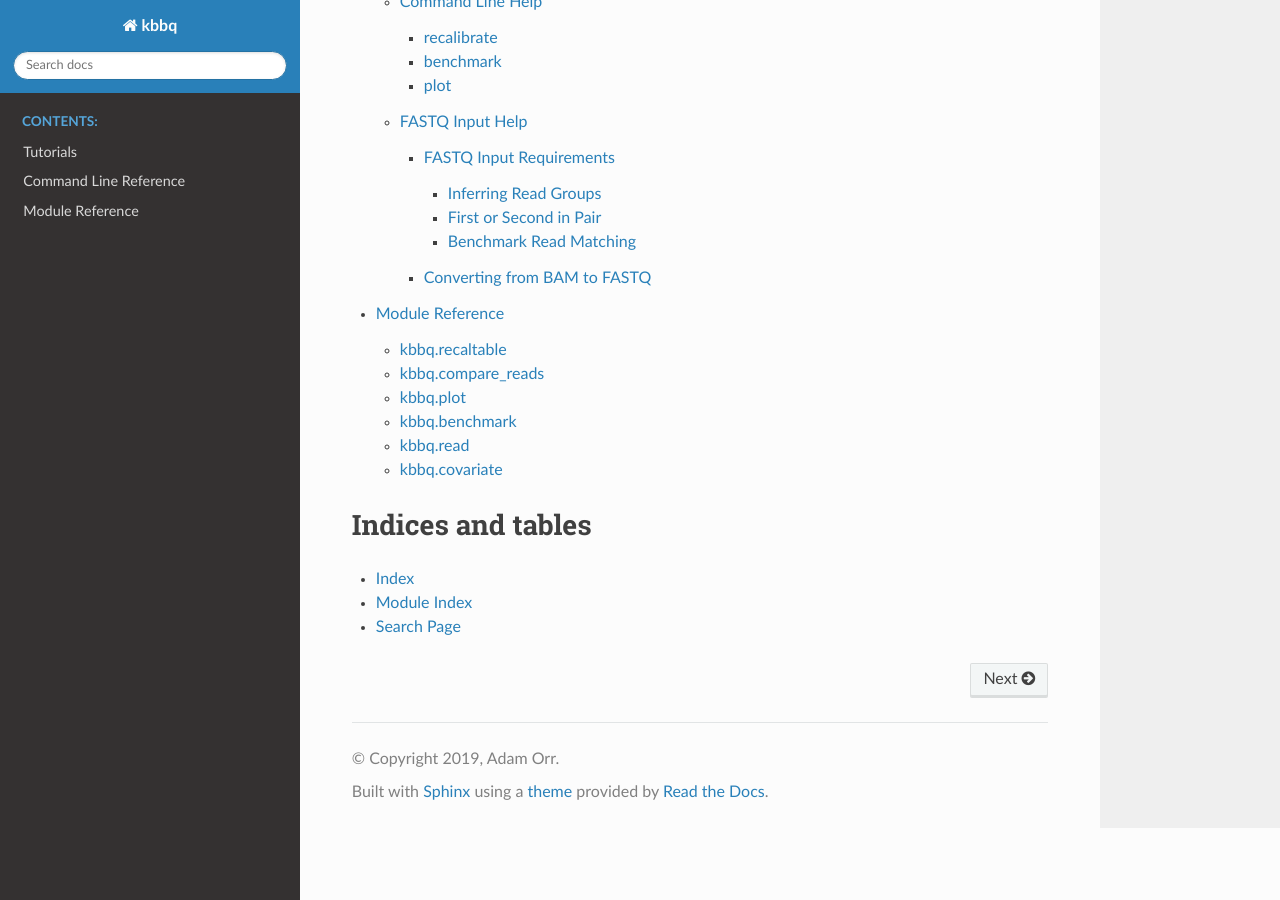
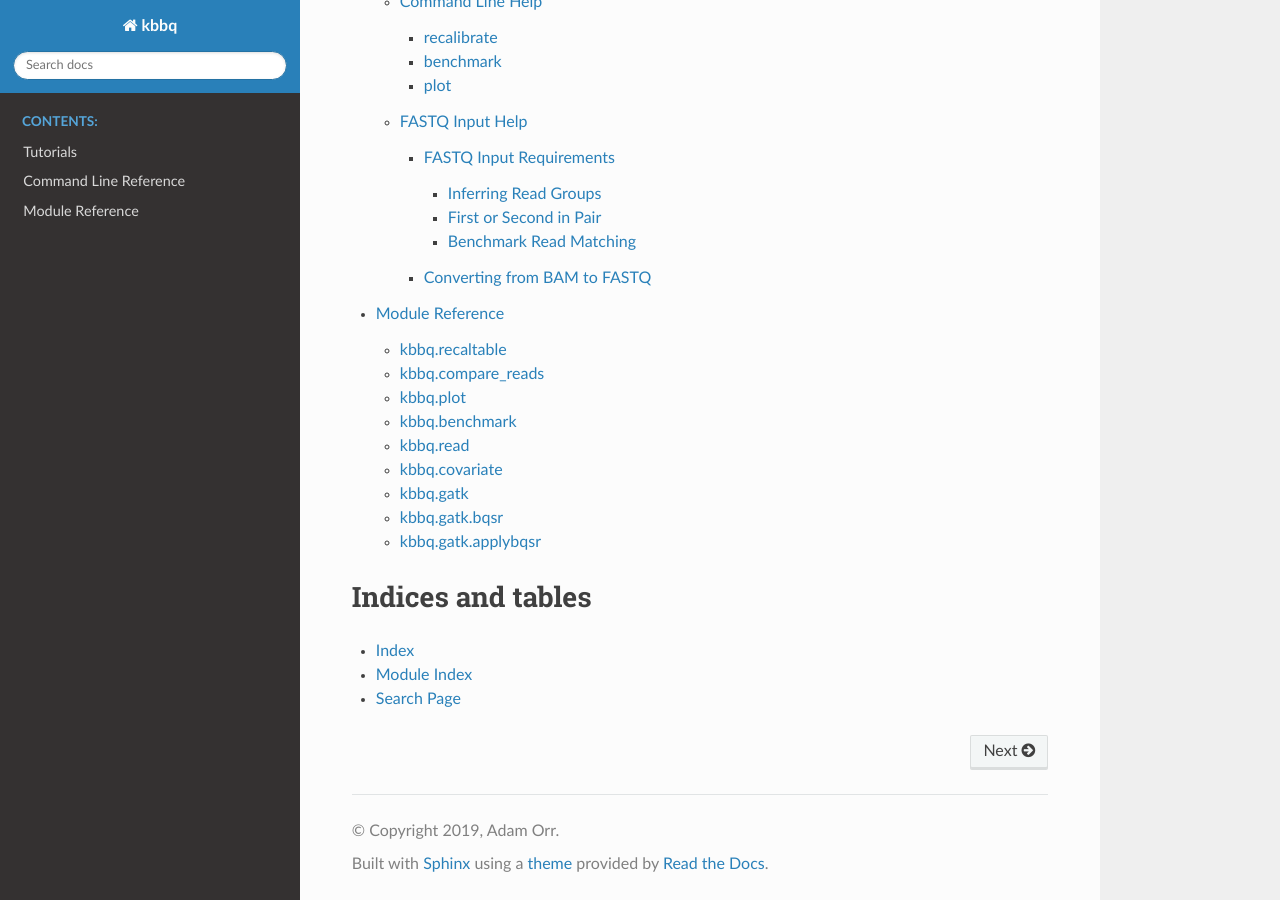
Before and after one commit to adamjorr/kbbq-py, a Sphinx documentation site: the page built from docs/index.rst, in a window 1280 px wide and 900 px high, scrolled down 866 px. Built offline with Sphinx 7.4.7 and the Read the Docs theme 2.0.0, drawn with Linux system fonts in a browser that asks for light colours.

Commit message:
add gatk modules to docs

```diff
--- a/docs/modules/modules.rst
+++ b/docs/modules/modules.rst
@@ -51,3 +51,24 @@ kbbq.covariate
 .. automodule:: kbbq.covariate
 	:members:
 	:undoc-members:
+
+kbbq.gatk
+---------
+
+.. automodule:: kbbq.gatk
+    :members:
+    :undoc-members:
+
+kbbq.gatk.bqsr
+-------------------
+
+.. automodule:: kbbq.gatk.bqsr
+	:members:
+	:undoc-members:
+
+kbbq.gatk.applybqsr
+-------------------
+
+.. automodule:: kbbq.gatk.applybqsr
+	:members:
+	:undoc-members:
```
